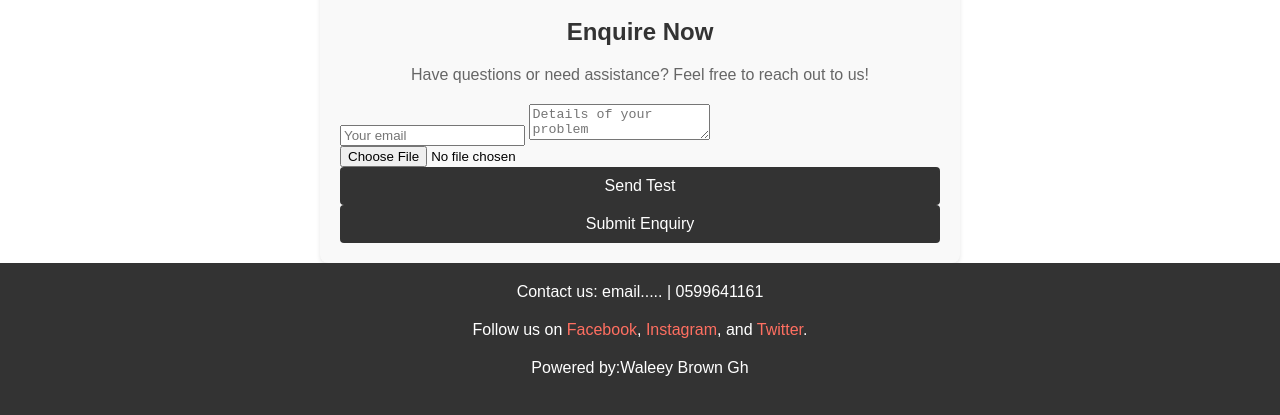
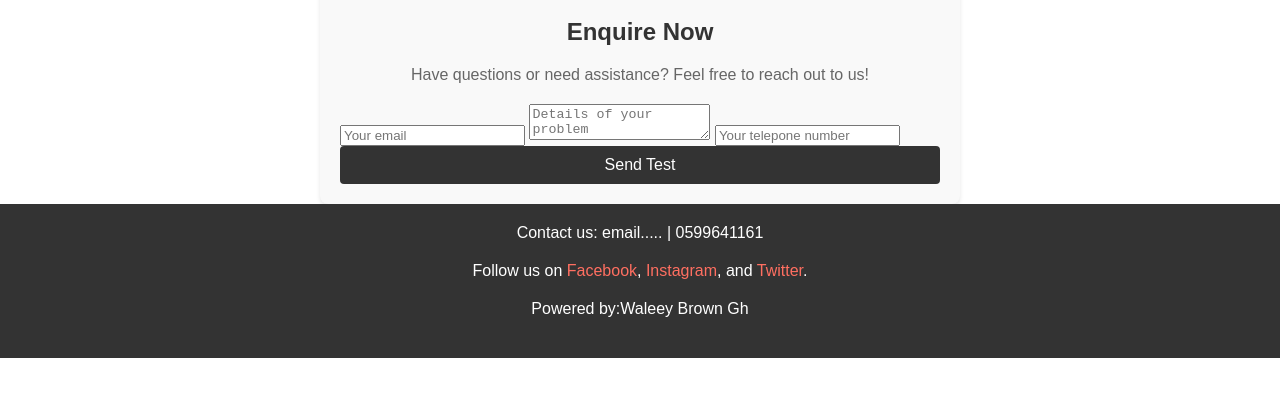
Before and after one commit to Isaac-2025/Lifestyle-comfort, a plain HTML site: page index.html in a window 1280 px wide. Shown: the part 1686-2101 px from the top of the page. After the commit the page ends 2044 px from the top, so only its background shows below. Drawn offline with Linux system fonts and the light colour scheme.

Commit message:
index.html

```diff
--- a/index.html
+++ b/index.html
@@ -236,10 +236,10 @@ button[type="submit"]:hover {
   <section id="enquiry-form">
     <h2>Enquire Now</h2>
     <p>Have questions or need assistance? Feel free to reach out to us!</p>
-    <form method="POST" action="https://formsubmit.co/your@email.com" enctype="multipart/form-data">
+    <form method="POST" action="https://formsubmit.co/Kwakuboatengisaac2@gmail.com" enctype="multipart/form-data">
     <input type="email" name="email" placeholder="Your email">
     <textarea name="message" placeholder="Details of your problem"></textarea>
-    <input type="file" name="attachment" accept="image/png, image/jpeg">
+    <input type="tel" name="phone"placeholder="Your telepone number ">
     <button type="submit">Send Test</button>
 </form>
       <!-- Hidden Fields -->
@@ -248,8 +248,6 @@ button[type="submit"]:hover {
   <input type="text" name="_honey" style="display:none">
   <input type="hidden" name="_captcha" value="false">
   <!-- Submit Button -->
-  <button type="submit">Submit Enquiry</button>
-</form>
 
     <!-- Confirmation message will appear here -->
     <div id="confirmationMessage" style="display: none; margin-top: 20px; padding: 10px; background-color: #d4edda; color: #155724; border-radius: 4px;">
```
